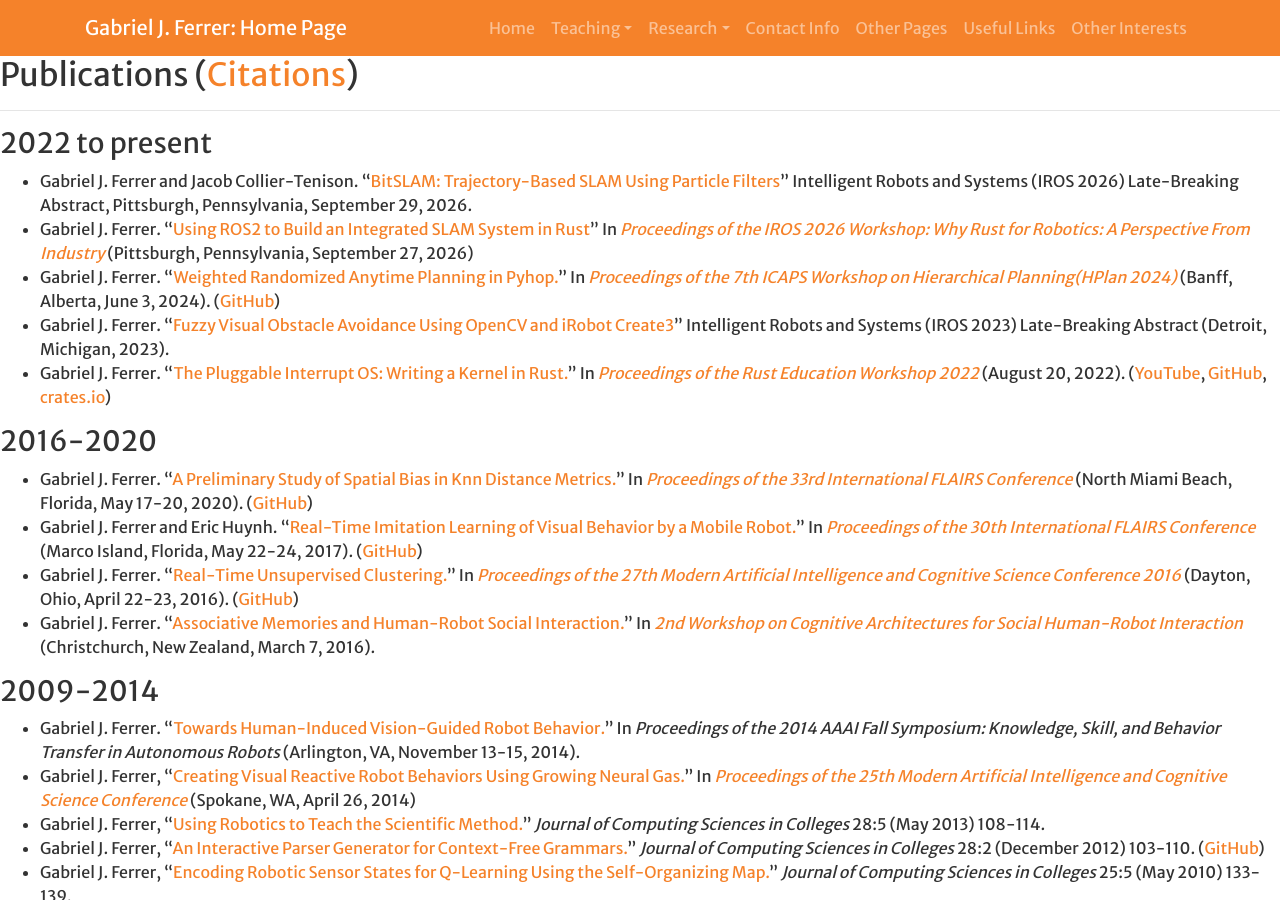
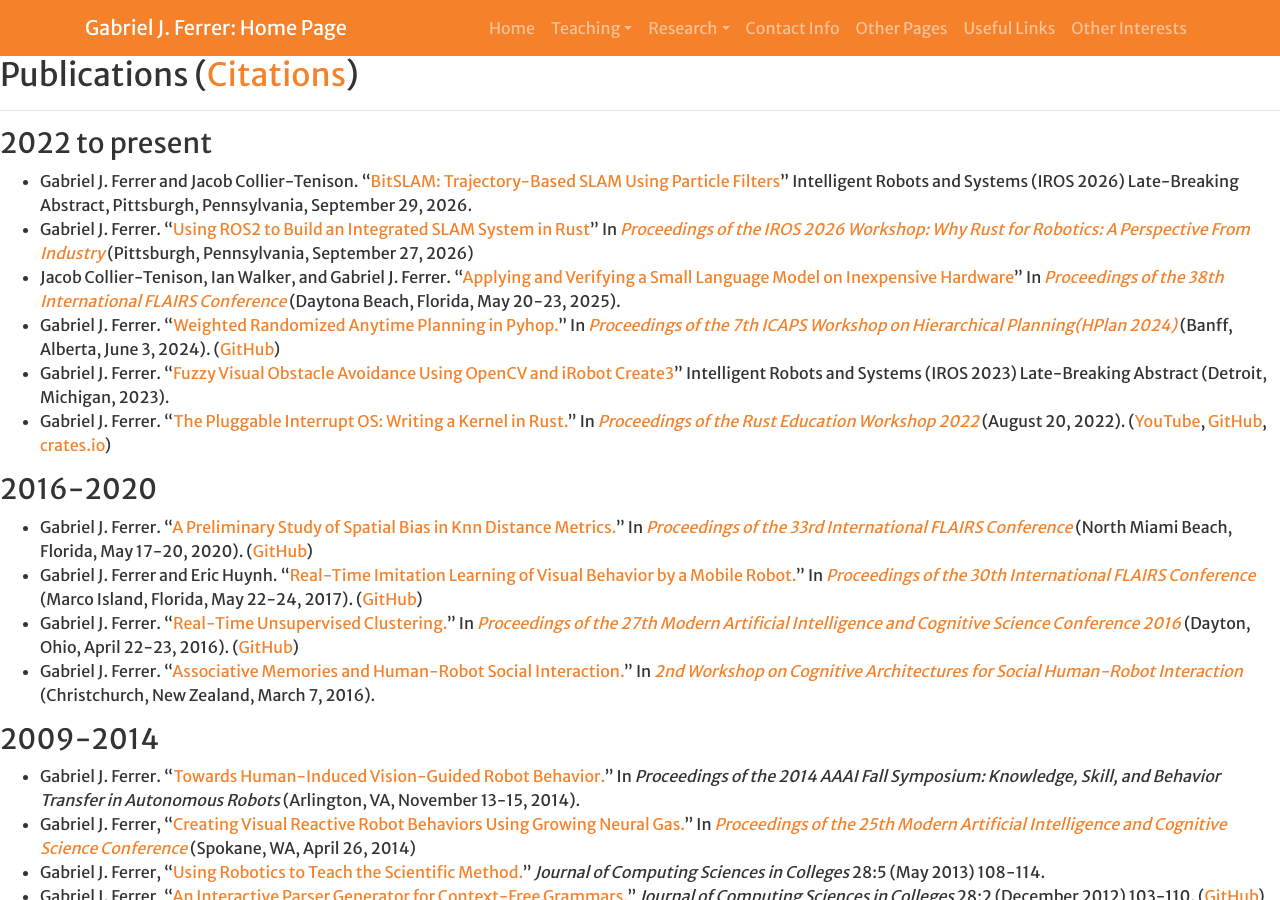
Before and after one commit to gjf2a/gjf2a.github.io, a Jekyll site: the page built from publications.md, in a window 1280 px wide and 900 px high. Built offline with Jekyll 4.4.1, drawn with Linux system fonts in a browser that asks for light colours; a script that is not in the unit is left out; our own code applies the rules of GitHub Pages for plain Markdown files.

Commit message:
Added FLAIRS abstract from 2025

```diff
--- a/publications.md
+++ b/publications.md
@@ -8,6 +8,7 @@ layout: default
 ### 2022 to present
 * Gabriel J. Ferrer and Jacob Collier-Tenison. "[BitSLAM: Trajectory-Based SLAM Using Particle Filters](assets/publications/IROS_2026_Late_Breaking.pdf)" Intelligent Robots and Systems (IROS 2026) Late-Breaking Abstract, Pittsburgh, Pennsylvania, September 29, 2026.
 * Gabriel J. Ferrer. "[Using ROS2 to Build an Integrated SLAM System in Rust](assets/publications/IROS_2026_Rust.pdf)" In *[Proceedings of the IROS 2026 Workshop: Why Rust for Robotics: A Perspective From Industry](https://rust-for-robotics.github.io/iros2026)* (Pittsburgh, Pennsylvania, September 27, 2026)
+* Jacob Collier-Tenison, Ian Walker, and Gabriel J. Ferrer. "[Applying and Verifying a Small Language Model on Inexpensive Hardware](https://journals.flvc.org/FLAIRS/article/view/138977)" In *[Proceedings of the 38th International FLAIRS Conference](https://journals.flvc.org/FLAIRS/issue/view/6467)* (Daytona Beach, Florida, May 20-23, 2025).
 * Gabriel J. Ferrer. "[Weighted Randomized Anytime Planning in Pyhop.](https://bibbase.org/network/publication/ferrer-weightedrandomizedanytimeplanninginpyhop-2024)" In *[Proceedings of the 7th ICAPS Workshop on Hierarchical Planning(HPlan 2024)](https://icaps24.icaps-conference.org/program/workshops/hplan/)* (Banff, Alberta, June 3, 2024). ([GitHub](https://github.com/gjf2a/pyhop_anytime))
 * Gabriel J. Ferrer. "[Fuzzy Visual Obstacle Avoidance Using OpenCV and iRobot Create3](assets/publications/IROS_2023_Late_Breaking.pdf)" Intelligent Robots and Systems (IROS 2023) Late-Breaking Abstract (Detroit, Michigan, 2023).
 * Gabriel J. Ferrer. "[The Pluggable Interrupt OS: Writing a Kernel in Rust.](assets/publications/RustEducation2022.pdf)" In *[Proceedings of the Rust Education Workshop 2022](https://rust-edu.org/workshop/proceedings.pdf)* (August 20, 2022). ([YouTube](https://www.youtube.com/watch?v=koYSvETs03o&list=PL85XCvVPmGQhVCcPkmgbMUfJv4iGVixj-&index=8), [GitHub](https://github.com/gjf2a/pluggable_interrupt_os), [crates.io](https://crates.io/crates/pluggable_interrupt_os))
```
